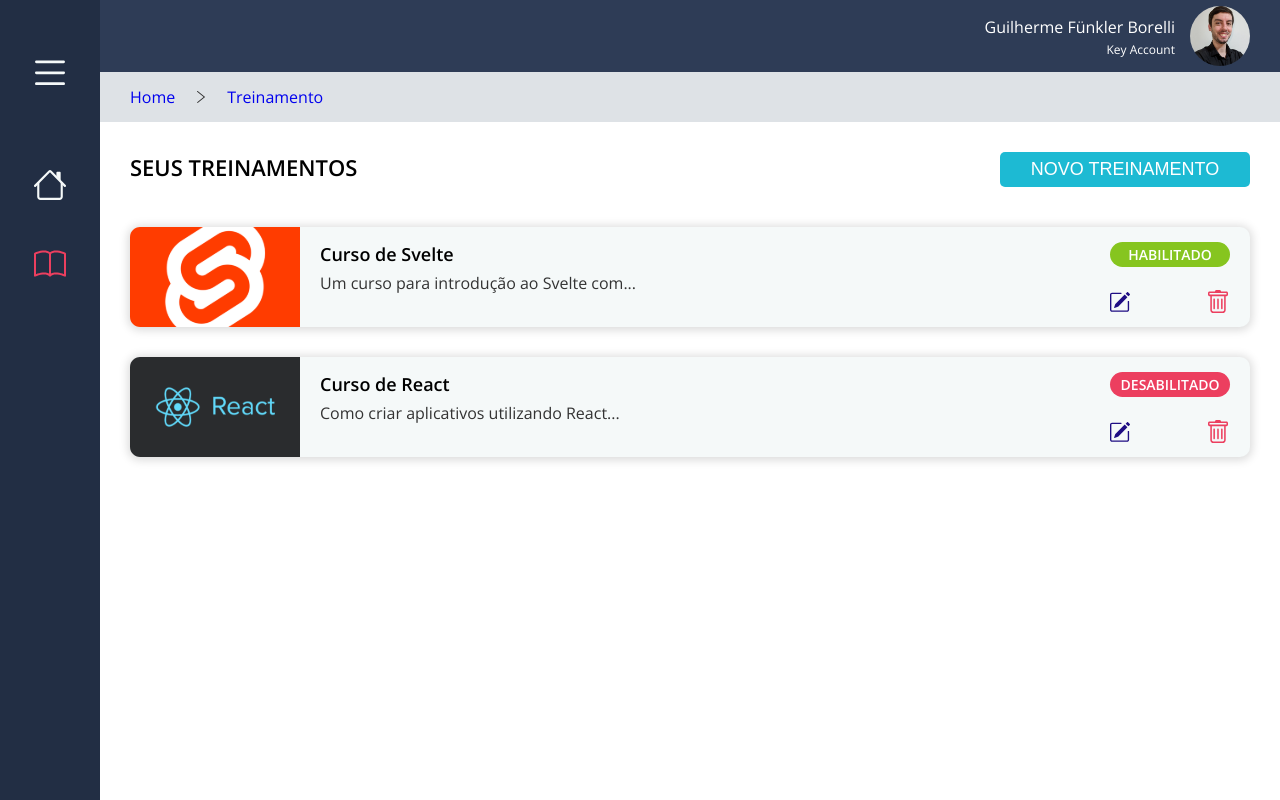
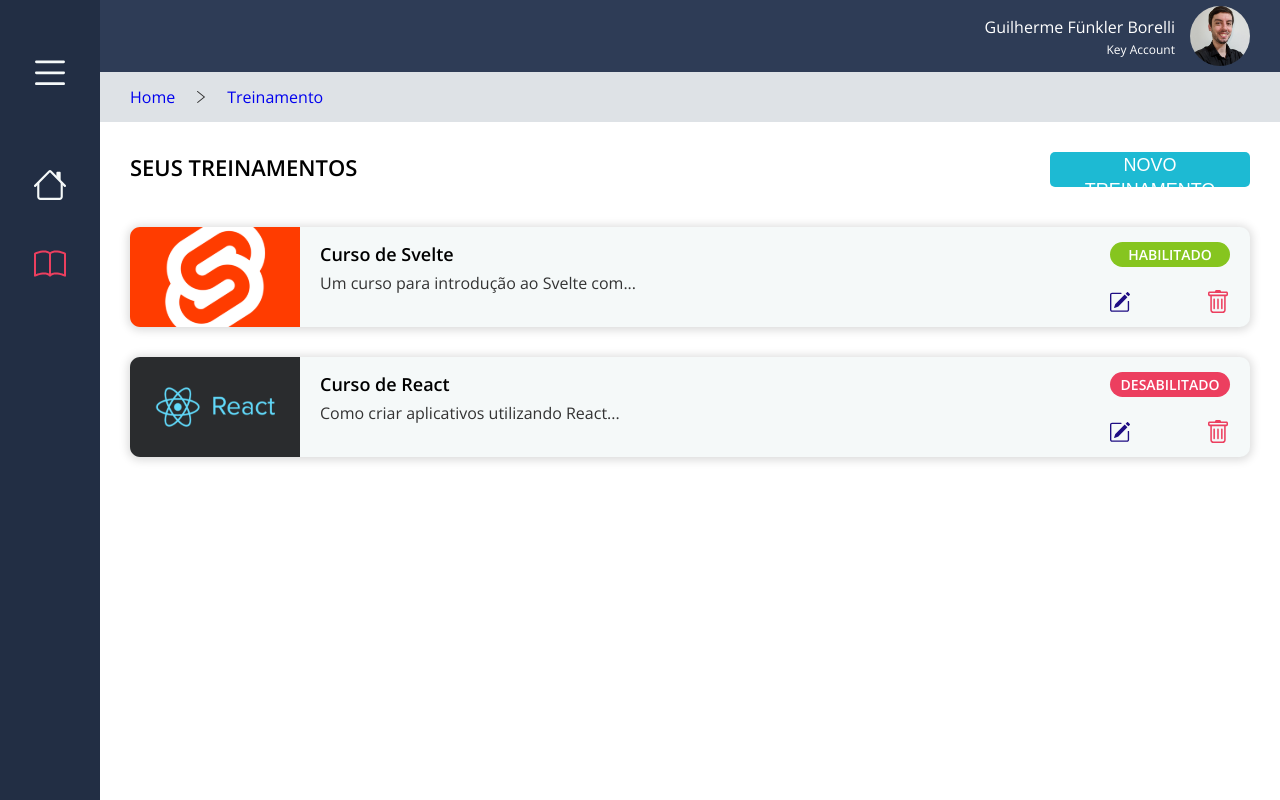
Before and after one commit to good-repository/courses-list, a React (Create React App) app: page /courses-list in a window 1280 px wide. Built offline with nearby package versions, Linux system fonts and the light colour scheme.

Commit message:
update Button

```diff
--- a/src/Components/Button/Button.jsx
+++ b/src/Components/Button/Button.jsx
@@ -2,7 +2,7 @@ import React from "react";
 import "./button.css";
 
 export default function Button({
-  size = "large",
+  size = "medium",
   color = "primary",
   children,
   onClick,
--- a/src/Components/Button/button.css
+++ b/src/Components/Button/button.css
@@ -5,6 +5,7 @@
   cursor: pointer;
   font-size: 18px;
   font-weight: 400;
+  height: 35px;
   line-height: 24.51px;
 }
 
@@ -14,6 +15,9 @@
 
 /* sizes */
 .large {
-  height: 35px;
   width: 250px;
 }
+
+.medium {
+  width: 200px;
+}
```
